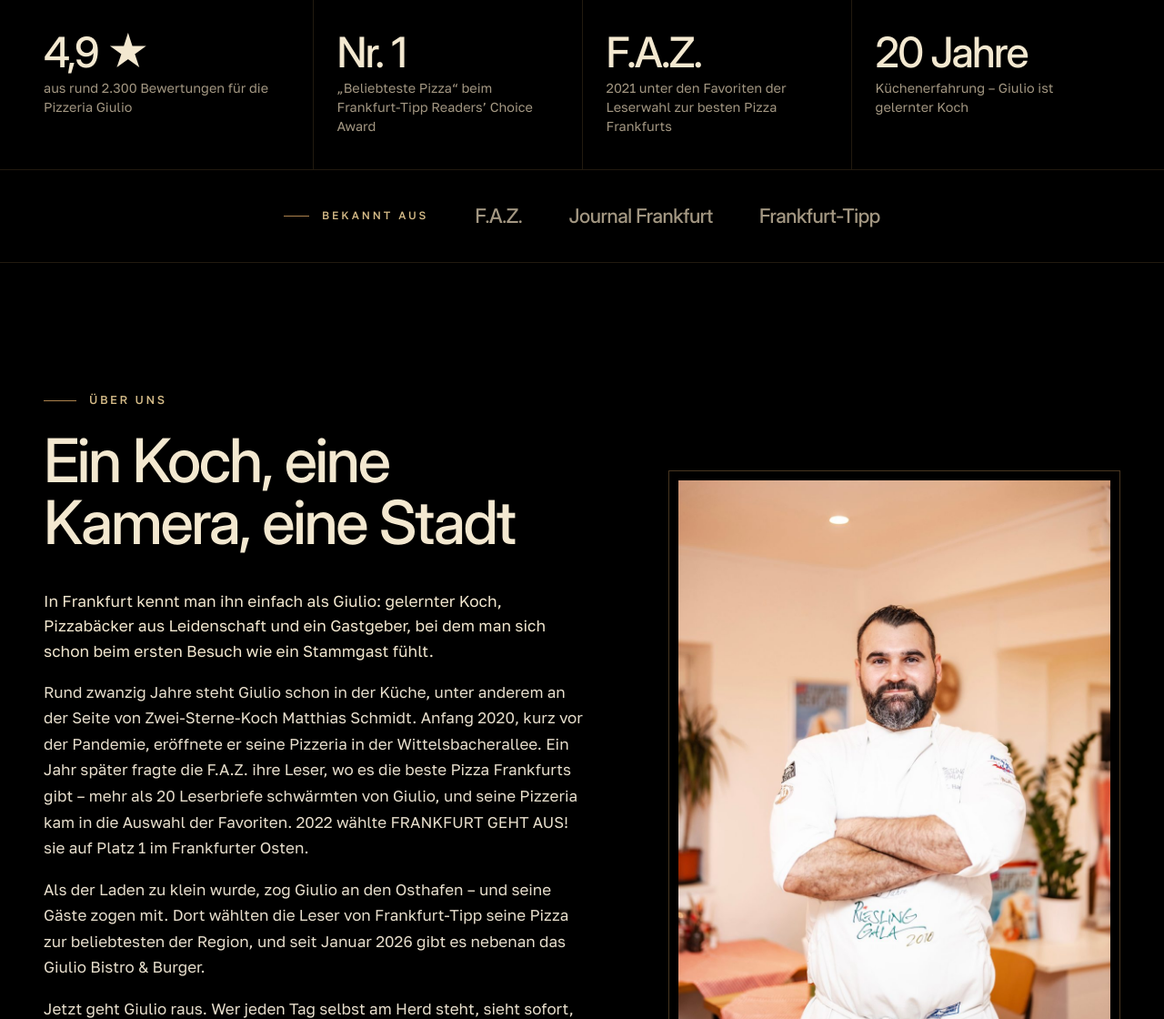
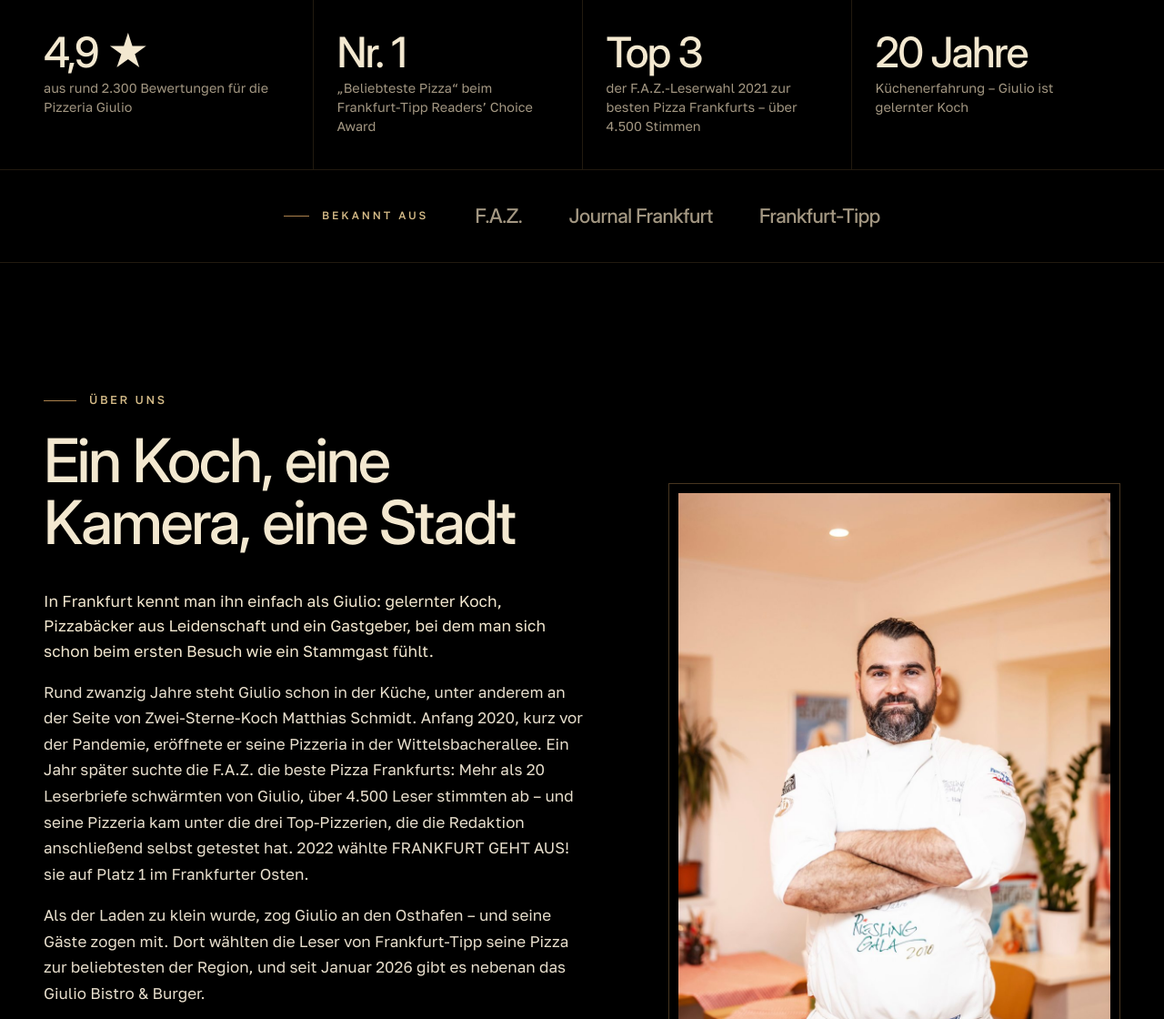
Before and after one commit to aziel111/giulio-unterwegs, a plain HTML site: page index.html in a window 1280 px wide. Shown: the part 804-1924 px from the top of the page at 91% size. Drawn offline with Linux system fonts and the light colour scheme.

Commit message:
F.A.Z. 2021: Top 3 der Leserwahl (über 4.500 Stimmen)
Laut F.A.Z. vom 14.06.2021 ("Die beste Pizza der Stadt") war Giulio
unter den drei Top-Pizzerien der Leserwahl, die die Redaktion danach
selbst getestet hat. Zahlen, Über uns und Link-Seite angepasst.

Co-Authored-By: Claude Opus 5.5 <noreply@anthropic.com>
Claude-Session: https://claude.ai/code/session_011Q9XzbVrucvUwgAT54t6AT

```diff
--- a/index.html
+++ b/index.html
@@ -84,7 +84,7 @@
   <ul class="wrap">
     <li class="auftauchen"><strong>4,9&nbsp;★</strong><span>aus rund 2.300 Bewertungen für die Pizzeria Giulio</span></li>
     <li class="auftauchen" data-verzoegerung="1"><strong>Nr.&nbsp;1</strong><span>„Beliebteste Pizza“ beim Frankfurt-Tipp Readers’ Choice Award</span></li>
-    <li class="auftauchen" data-verzoegerung="2"><strong>F.A.Z.</strong><span>2021 unter den Favoriten der Leserwahl zur besten Pizza Frankfurts</span></li>
+    <li class="auftauchen" data-verzoegerung="2"><strong>Top&nbsp;3</strong><span>der F.A.Z.-Leserwahl 2021 zur besten Pizza Frankfurts – über 4.500 Stimmen</span></li>
     <li class="auftauchen" data-verzoegerung="3"><strong>20&nbsp;Jahre</strong><span>Küchenerfahrung – Giulio ist gelernter Koch</span></li>
   </ul>
 </div>
@@ -107,7 +107,7 @@
         <p class="eyebrow auftauchen">Über uns</p>
         <h2 class="titel auftauchen" id="ueber-h">Ein Koch, eine Kamera, eine Stadt</h2>
         <p class="lead auftauchen">In Frankfurt kennt man ihn einfach als Giulio: gelernter Koch, Pizzabäcker aus Leidenschaft und ein Gastgeber, bei dem man sich schon beim ersten Besuch wie ein Stammgast fühlt.</p>
-        <p class="auftauchen">Rund zwanzig Jahre steht Giulio schon in der Küche, unter anderem an der Seite von Zwei-Sterne-Koch Matthias Schmidt. Anfang 2020, kurz vor der Pandemie, eröffnete er seine Pizzeria in der Wittelsbacherallee. Ein Jahr später fragte die F.A.Z. ihre Leser, wo es die beste Pizza Frankfurts gibt – mehr als 20 Leserbriefe schwärmten von Giulio, und seine Pizzeria kam in die Auswahl der Favoriten. 2022 wählte FRANKFURT GEHT AUS! sie auf Platz&nbsp;1 im Frankfurter Osten.</p>
+        <p class="auftauchen">Rund zwanzig Jahre steht Giulio schon in der Küche, unter anderem an der Seite von Zwei-Sterne-Koch Matthias Schmidt. Anfang 2020, kurz vor der Pandemie, eröffnete er seine Pizzeria in der Wittelsbacherallee. Ein Jahr später suchte die F.A.Z. die beste Pizza Frankfurts: Mehr als 20 Leserbriefe schwärmten von Giulio, über 4.500 Leser stimmten ab – und seine Pizzeria kam unter die drei Top-Pizzerien, die die Redaktion anschließend selbst getestet hat. 2022 wählte FRANKFURT GEHT AUS! sie auf Platz&nbsp;1 im Frankfurter Osten.</p>
         <p class="auftauchen">Als der Laden zu klein wurde, zog Giulio an den Osthafen – und seine Gäste zogen mit. Dort wählten die Leser von Frankfurt-Tipp seine Pizza zur beliebtesten der Region, und seit Januar 2026 gibt es nebenan das Giulio Bistro &amp; Burger.</p>
         <p class="auftauchen">Jetzt geht Giulio raus. Wer jeden Tag selbst am Herd steht, sieht sofort, wie viel Arbeit in einem guten Teller steckt. Genau mit diesem Blick besucht er andere Läden: neugierig, mit Respekt vor dem Handwerk und mit ehrlicher Freude am Essen. Kollege statt Kritiker.</p>
       </div>
```
Also changed, not shown: links/index.html (+1 -1 lines).
